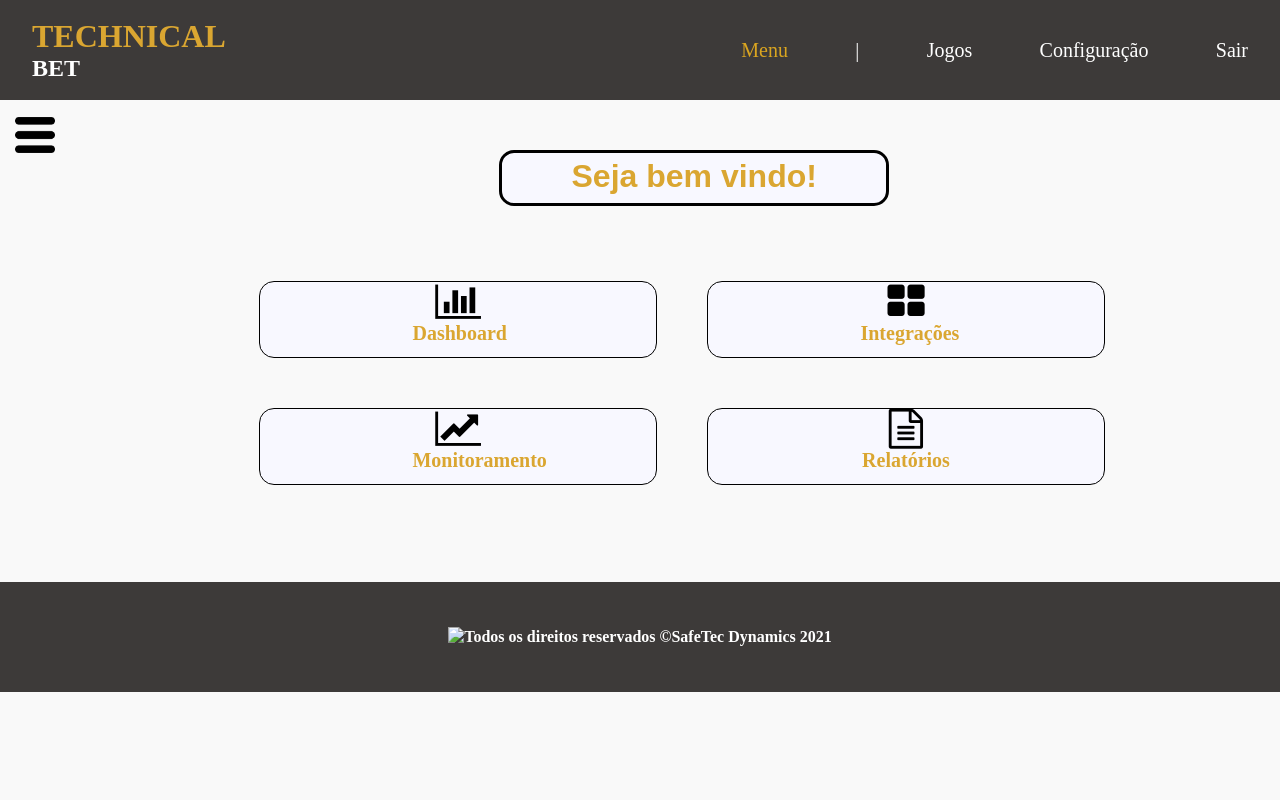
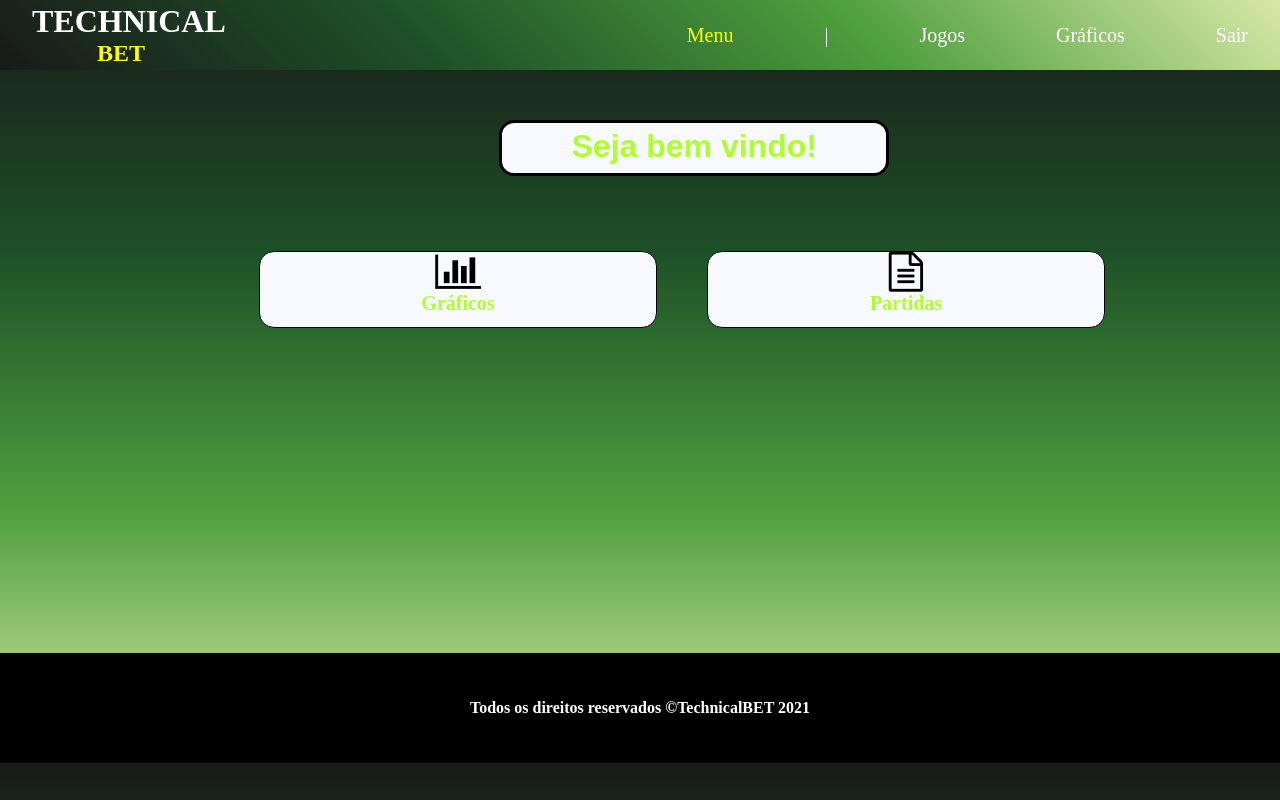
Before and after one commit to RodrigoRodriguesSilvaCampos/Projeto-Individual, a plain HTML site: page Site institucional/Home.html in a window 1280 px wide. Drawn offline with Linux system fonts and the light colour scheme.

Commit message:
Adição de novas estilizações

```diff
--- a/Site institucional/Home.html
+++ b/Site institucional/Home.html
@@ -24,25 +24,13 @@
                 <li><a class="active" href="Home.html">Menu</a></li>
                 <li>|</li>
                 <li><a href="">Jogos</a></li>
-                 <li><a href="">Configuração</a></li>
+                 <li><a href="Dashboard.html">Gráficos</a></li>
                 <li><a href="Index.html">Sair</a></li>
             </ul>
         </div>
     </div>
 
-    <input type="checkbox" id="check">
-    <label for="check" id="icone">
-        <img src="imagens/menu.png">
-    </label>
 
-    <div class="barra">
-    <nav>
-            <a href=""><div class="link">Home</div></a>
-            <a href="Dashboard.html"><div class="link">Dashboard</div></a>
-            <a href="Monitoramento.html"><div class="link">Monitoramento</div></a>
-
-    </nav>
-    </div>
     <div class="titulo">
         <h1>Seja bem vindo!</h1>
     </div>
@@ -50,27 +38,21 @@
     <div class="atalhos">
         <div class="nav_bar_01">
             <div class="bar_graficos">
-                <h1><a href="Dashboard.html"> <i class="fa fa-bar-chart " style="font-size: 40px"></i>Dashboard</a></h1>
+                <h1><a href="Dashboard.html"> <i class="fa fa-bar-chart " style="font-size: 40px"></i>Gráficos</a></h1>
             </div>
+
+
+
             <div class="bar_graficos">
-                <h1><a href=""><i class="fa fa-th-large" style="font-size: 40px"></i>Integrações</a></h1>
-            </div>
-        </div>
-
-        <div class="nav_bar_02">
-            <div class="bar_graficos">
-                <h1><a href="Monitoramento.html"><i class="fa fa-line-chart" style="font-size: 40px"></i>Monitoramento</a></h1>
-            </div>
-            <div class="bar_graficos">
-                <h1><a href=""><i class="fa fa-file-text-o" style="font-size: 40px"></i>Relatórios</a></h1>
+                <h1><a href=""><i class="fa fa-file-text-o" style="font-size: 40px"></i>Partidas</a></h1>
             </div>
         </div>
 
     </div>
 
     <div class="footer">
-        <div class="imagem"><img id="logo" src="imagens/logo.png"></div>
-        <p>Todos os direitos reservados ©SafeTec Dynamics 2021</p>
+
+        <p>Todos os direitos reservados ©TechnicalBET  2021</p>
     </div>
 </body>
 </html>
--- a/Site institucional/css/Dashboard.css
+++ b/Site institucional/css/Dashboard.css
@@ -4,18 +4,22 @@
 }
 
 body {
-    background-color: white;
+    background:linear-gradient(#191A19,#1E5128,#4E9F3D,#D8E9A8);
 }
 
 .header{
-    height: 100px;
-    background-color: #3D3A39;
+    width: 100%;
+    height: 70px;
+    background:linear-gradient(45deg,#191A19,#1E5128,#4E9F3D,#D8E9A8);
+
+
 }
 
 .conteiner{
     width: 95%;
     height: 100%;
     margin: auto;
+    position: static;
 }
 
 .conteiner_02{
@@ -30,7 +34,7 @@ body {
 }
 
 .navbar{
-    width: 50%;
+    width: 60%;
     display: flex;
     flex-direction: row;
     list-style: none;
@@ -38,16 +42,14 @@ body {
 }
 
 .header h1{
-    color: #DAA631;
+    color: #ffffff;
 }
 
 .header h2{
-    color: white;
+    color: yellow;
+    margin-left: 65px;
 }
 
-.header h4 {
-    color: white;
-}
 .navbar li{
     font-weight: lighter;
     font-size: 20px;
@@ -61,12 +63,10 @@ body {
 
 .navbar .active{
     font-weight: bolder;
-    color: goldenrod;
+    color: yellow;
 }
 
-#logo{
-    width: 100px;
-}
+
 
 #check {
     display: none;
@@ -219,8 +219,11 @@ nav a {
     display: flex;
     align-items: center;
     justify-content: center;
-    background-color: #3D3A39;
+    background-color: #000000;
     height: 110px;
+    position: static;
+    width: auto;
+    margin-top: 300px;
 }
 
 .footer p{
--- a/Site institucional/css/Home.css
+++ b/Site institucional/css/Home.css
@@ -4,18 +4,20 @@
 }
 
 body {
-    background-color: #f9f9f9;
+    background:linear-gradient(#191A19,#1E5128,#4E9F3D,#D8E9A8);
 }
 
 .header{
-    height: 100px;
-    background-color: #3D3A39;
+    width: 100%;
+    height: 70px;
+    background:linear-gradient(45deg,#191A19,#1E5128,#4E9F3D,#D8E9A8);
 }
 
 .conteiner{
     width: 95%;
     height: 100%;
     margin: auto;
+    position: static;
 }
 
 .conteiner_02{
@@ -30,7 +32,7 @@ body {
 }
 
 .navbar{
-    width: 50%;
+    width: 60%;
     display: flex;
     flex-direction: row;
     list-style: none;
@@ -38,16 +40,15 @@ body {
 }
 
 .header h1{
-    color: #DAA631;
+    color: #ffffff;
 }
 
 .header h2{
-    color: white;
+    color: yellow;
+    margin-left: 65px;
 }
 
-.header h4 {
-    color: white;
-}
+
 .navbar li{
     font-weight: lighter;
     font-size: 20px;
@@ -61,12 +62,10 @@ body {
 
 .navbar .active{
     font-weight: bolder;
-    color: goldenrod;
+    color: yellow;
 }
 
-#logo{
-    width: 100px;
-}
+
 
 #check {
     display: none;
@@ -145,7 +144,7 @@ nav a {
 
 .titulo h1 {
     margin-top: 5px;
-    color: #DAA631;
+    color: greenyellow;
 }
 
 .atalhos {
@@ -159,14 +158,14 @@ nav a {
 .atalhos h1 {
     text-align: center;
     font-size: 20px;
-    color: #DAA631;
+    color: greenyellow;
     margin: auto;
     width: 23%;
 }
 
 .atalhos h1 a {
     text-decoration: none;
-    color: #DAA631;
+    color: greenyellow;
 }
 
 .atalhos h1 i {
@@ -203,8 +202,11 @@ nav a {
     display: flex;
     align-items: center;
     justify-content: center;
-    background-color: #3D3A39;
+    background-color: #000000;
     height: 110px;
+    position: static;
+    width: auto;
+    margin-top: 300px;
 }
 
 .footer p{
```
Also changed, not shown: Site institucional/Dashboard.html (+9 -17 lines).
